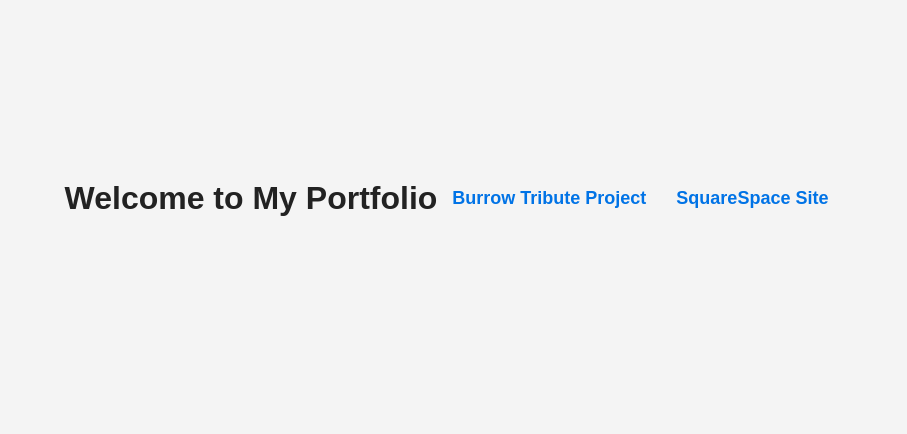
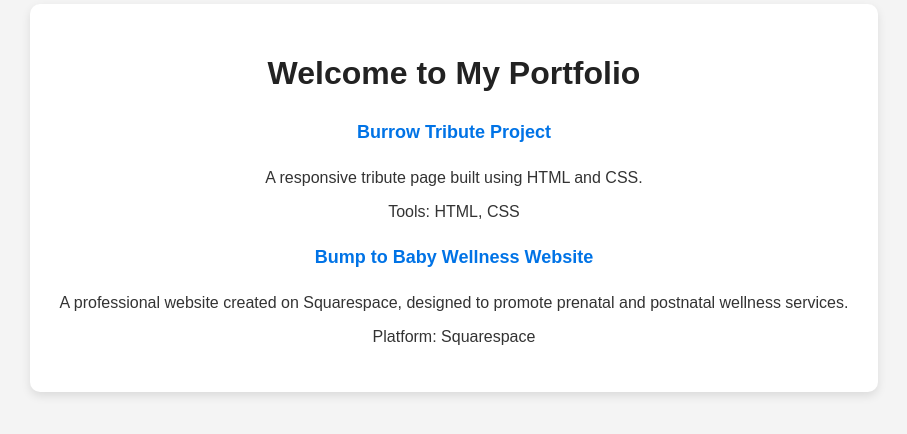
Before and after one commit to truschell/truschell, a plain HTML site: page index.html in a window 1280 px wide. Shown: the part 202-636 px from the top of the page, without its empty margins (186-1093 px from the left). Drawn offline with Linux system fonts and the light colour scheme.

Commit message:
Update index.html

```diff
--- a/index.html
+++ b/index.html
@@ -7,8 +7,20 @@
     <link rel="stylesheet" href="styles.css">
 </head>
 <body>
-    <h1>Welcome to My Portfolio</h1>
-        <p><a href="https://truschell.github.io/burrow-tribute/" class="portfolio-link">Burrow Tribute Project</a></p>
-        <p><a href="https://bumptobabywellness.com" class="portfolio-link">SquareSpace Site</a></p>
+    <div class="container">
+        <h1>Welcome to My Portfolio</h1>
+
+        <div class="project">
+            <p><a href="https://truschell.github.io/burrow-tribute/" class="portfolio-link">Burrow Tribute Project</a></p>
+            <p class="description">A responsive tribute page built using HTML and CSS.</p>
+            <p class="tools">Tools: HTML, CSS</p>
+        </div>
+
+        <div class="project">
+            <p><a href="https://bumptobabywellness.com" class="portfolio-link">Bump to Baby Wellness Website</a></p>
+            <p class="description">A professional website created on Squarespace, designed to promote prenatal and postnatal wellness services.</p>
+            <p class="tools">Platform: Squarespace</p>
+        </div>
+    </div>
 </body>
 </html>
```
